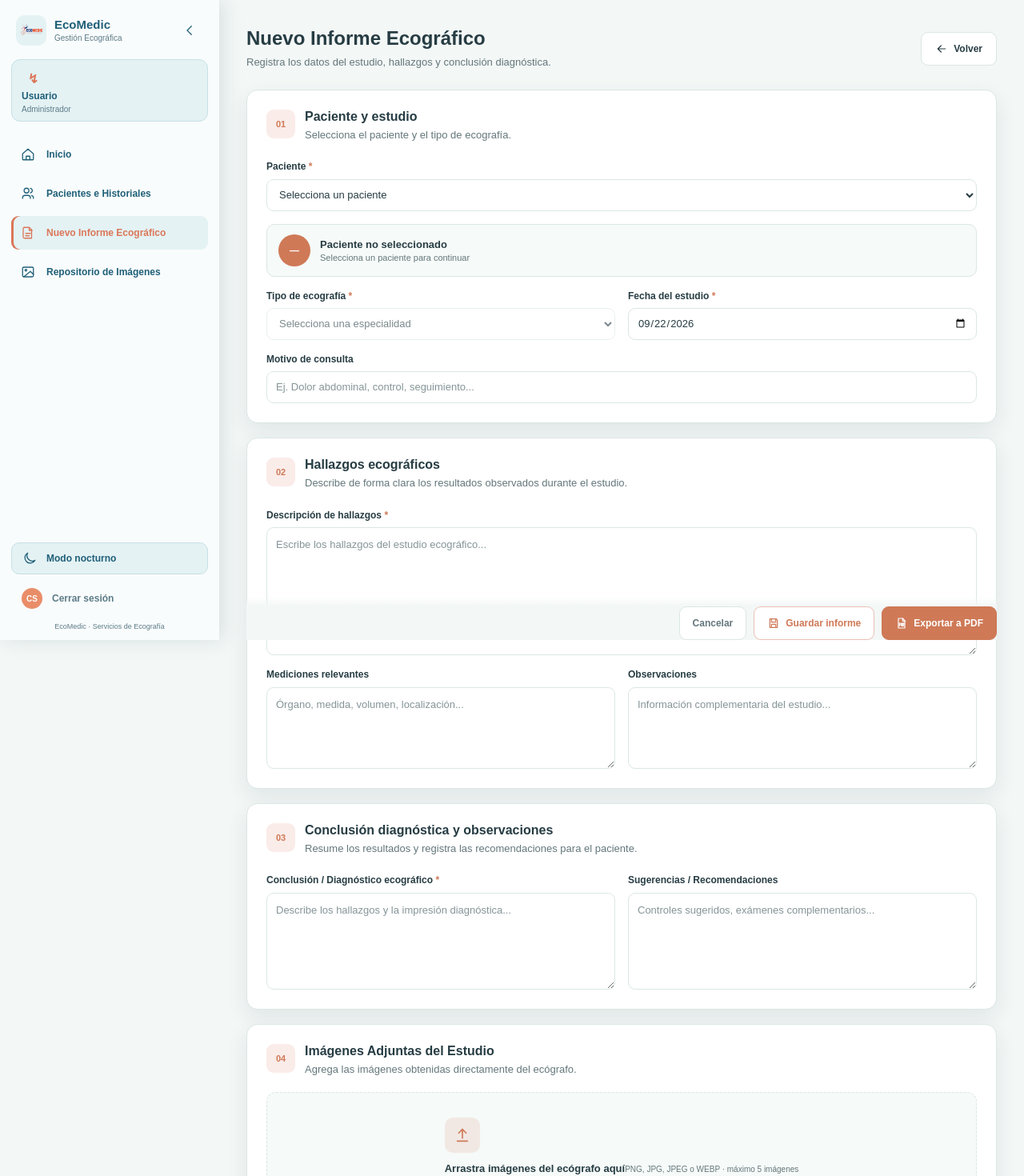
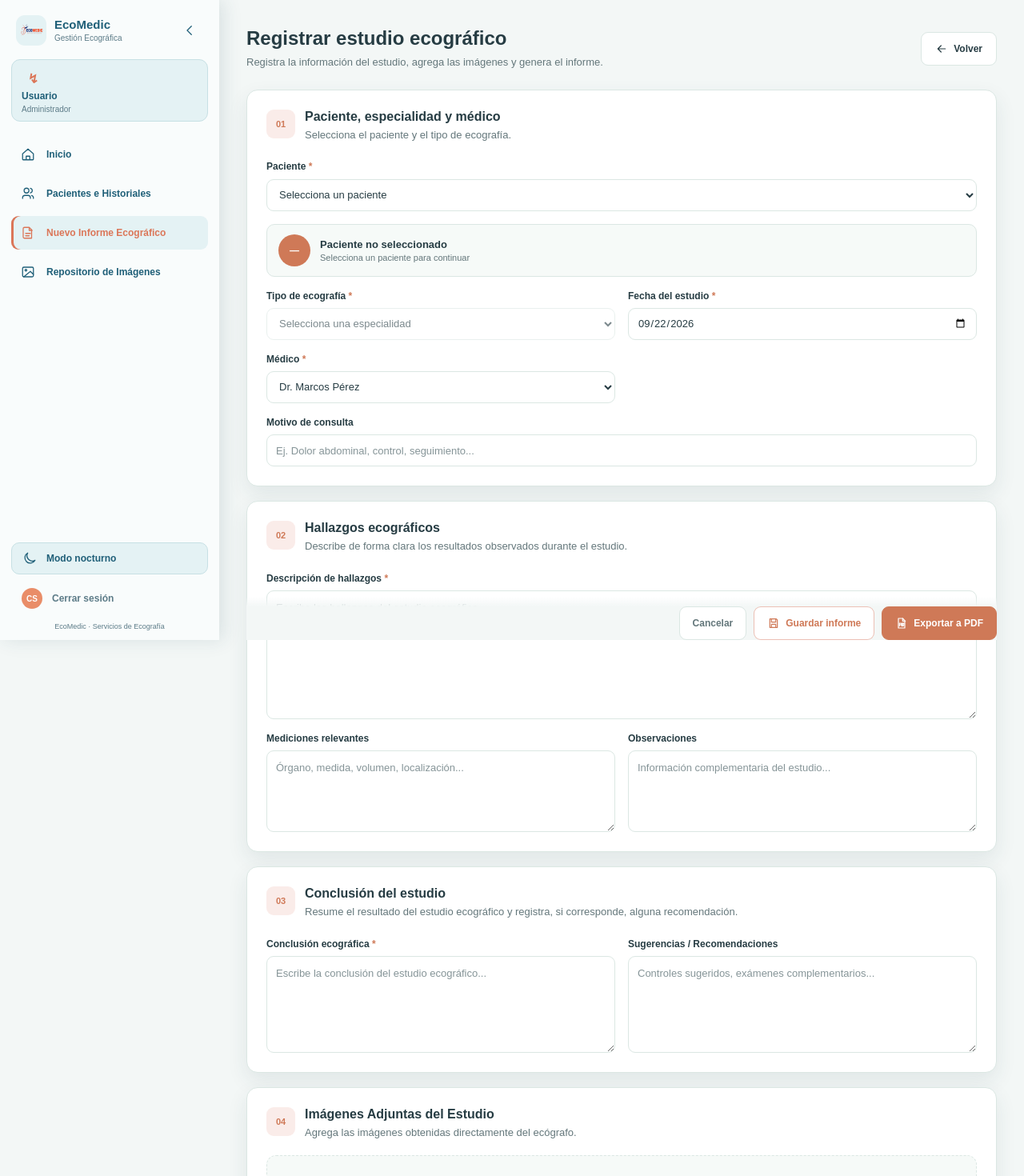
Before and after one commit to Emsof26/web-ecomedic, a React (Vite) app: page /nuevo-informe in a window 1280 px wide. Shown: the top 1470 px of the page at 80% size. Built offline with nearby package versions, Linux system fonts and the light colour scheme.

Commit message:
Se adapta el registro al flujo real de estudios ecograficos

```diff
--- a/src/pages/reports/NewUltrasoundReportPage.tsx
+++ b/src/pages/reports/NewUltrasoundReportPage.tsx
@@ -5,6 +5,7 @@ import { useNavigate, useSearchParams } from "react-router-dom";
 
 import Navbar from "../../components/navigation/Navbar";
 import { authRepository } from "../../repositories/authRepository";
+import { userManagementService } from "../../services/userManagementService";
 
 import {
   clinicalStorage,
@@ -434,11 +435,15 @@ async function fileToImage(file: File): Promise<StudyImage> {
    COMPONENTE PRINCIPAL
    ========================================================= */
 
-function NewUltrasoundReportPage() {
+function RegisterUltrasoundStudyPage() {
   const navigate = useNavigate();
   const [searchParams] = useSearchParams();
 
   const user = authRepository.getCurrentUser();
+
+  const doctors = userManagementService
+    .getUsers()
+    .filter((item) => item.role === "MEDICO");
 
   const fileInputRef = useRef<HTMLInputElement>(null);
 
@@ -452,6 +457,10 @@ function NewUltrasoundReportPage() {
 
   const [specialty, setSpecialty] =
     useState<Specialty | "">("");
+
+  const [doctor, setDoctor] = useState(
+    () => user?.role === "MEDICO" ? user.name : doctors[0]?.name ?? "",
+  );
 
   const [clinicalReason, setClinicalReason] = useState("");
   const [findings, setFindings] = useState("");
@@ -589,7 +598,7 @@ function NewUltrasoundReportPage() {
       return "Completa la descripción de hallazgos.";
 
     if (!conclusion.trim())
-      return "Completa la conclusión diagnóstica.";
+      return "Completa la conclusión del estudio.";
 
     return "";
   };
@@ -649,8 +658,7 @@ function NewUltrasoundReportPage() {
       /* specialty ya está comprobado como Specialty */
       specialty,
 
-      doctor:
-        user?.name ?? "Profesional de salud",
+      doctor: doctor || "Profesional de salud",
 
       date: formatStudyDate(studyDate),
 
@@ -794,8 +802,7 @@ function NewUltrasoundReportPage() {
       patient: patient!,
       specialty,
       studyDate: formatStudyDate(studyDate),
-      doctor:
-        user?.name ?? "Profesional de salud",
+      doctor: doctor || "Profesional de salud",
       data: getReportData(),
     });
 
@@ -885,11 +892,10 @@ function NewUltrasoundReportPage() {
 
         <header className="report-page__header">
           <div>
-            <h1>Nuevo Informe Ecográfico</h1>
+            <h1>Registrar estudio ecográfico</h1>
 
             <p>
-              Registra los datos del estudio, hallazgos
-              y conclusión diagnóstica.
+              Registra la información del estudio, agrega las imágenes y genera el informe.
             </p>
           </div>
 
@@ -924,7 +930,7 @@ function NewUltrasoundReportPage() {
                 </span>
 
                 <div>
-                  <h2>Paciente y estudio</h2>
+                  <h2>Paciente, especialidad y médico</h2>
 
                   <p>
                     Selecciona el paciente y el tipo de
@@ -1039,6 +1045,25 @@ function NewUltrasoundReportPage() {
                   }
                   required
                 />
+              </label>
+
+              <label className="report-field">
+                <span>
+                  Médico <b>*</b>
+                </span>
+
+                <select
+                  value={doctor}
+                  onChange={(event) => setDoctor(event.target.value)}
+                  required
+                >
+                  <option value="">Selecciona un médico</option>
+                  {doctors.map((item) => (
+                    <option key={item.id} value={item.name}>
+                      {item.name}
+                    </option>
+                  ))}
+                </select>
               </label>
 
               <label className="report-field report-field--wide">
@@ -1271,12 +1296,11 @@ function NewUltrasoundReportPage() {
 
                 <div>
                   <h2>
-                    Conclusión diagnóstica y observaciones
+                    Conclusión del estudio
                   </h2>
 
                   <p>
-                    Resume los resultados y registra las
-                    recomendaciones para el paciente.
+                    Resume el resultado del estudio ecográfico y registra, si corresponde, alguna recomendación.
                   </p>
                 </div>
               </div>
@@ -1286,7 +1310,7 @@ function NewUltrasoundReportPage() {
 
               <label className="report-field">
                 <span>
-                  Conclusión / Diagnóstico ecográfico{" "}
+                  Conclusión ecográfica{" "}
                   <b>*</b>
                 </span>
 
@@ -1297,7 +1321,7 @@ function NewUltrasoundReportPage() {
                       event.target.value,
                     )
                   }
-                  placeholder="Describe los hallazgos y la impresión diagnóstica..."
+                  placeholder="Escribe la conclusión del estudio ecográfico..."
                   rows={5}
                   required
                 />
@@ -1520,4 +1544,4 @@ function NewUltrasoundReportPage() {
   );
 }
 
-export default NewUltrasoundReportPage;
+export default RegisterUltrasoundStudyPage;
```
